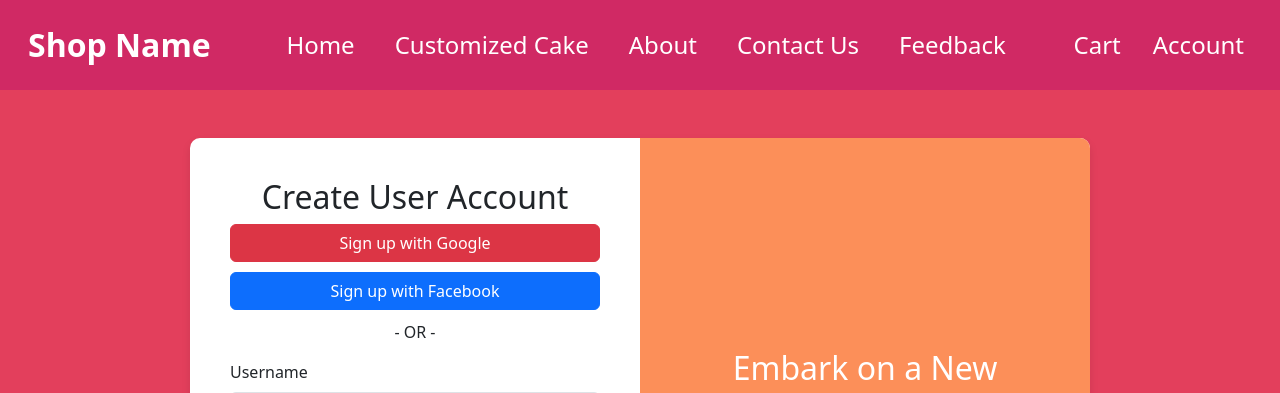
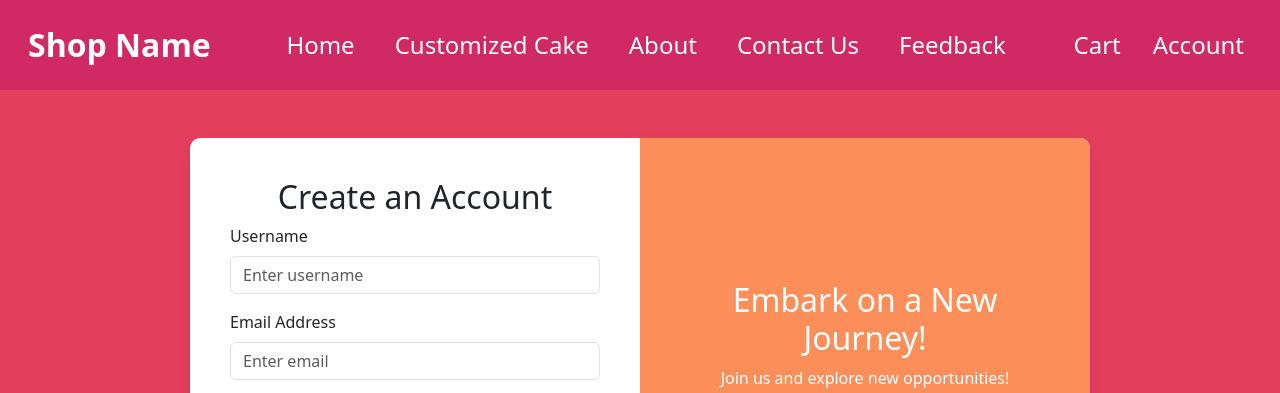
Before and after one commit to NiranjanPanigrahi61/FinalYearProject, a PHP site: page /FinalYearProject/pages/UserSignUp.php in a window 1280 px wide. Shown: the top 393 px of the page. Run offline with PHP 8.4, Linux system fonts and the light colour scheme.

Commit message:
update on userSignUp

```diff
--- a/pages/UserSignUp.php
+++ b/pages/UserSignUp.php
@@ -62,11 +62,7 @@ include_once "./../component/user_nav.php";
         <div class="container p-5">
             <div class="signup-container">
                 <div class="form-section">
-                    <h2 class="text-center">Create User Account</h2>
-                    <button class="btn btn-danger btn-social">Sign up with Google</button>
-                    <button class="btn btn-primary btn-social">Sign up with Facebook</button>
-                    <p class="text-center">- OR -</p>
-
+                    <h2 class="text-center">Create an Account</h2>
                     <!-- User Signup Form -->
                     <form id="signupForm">
                         <div class="mb-3">
```
